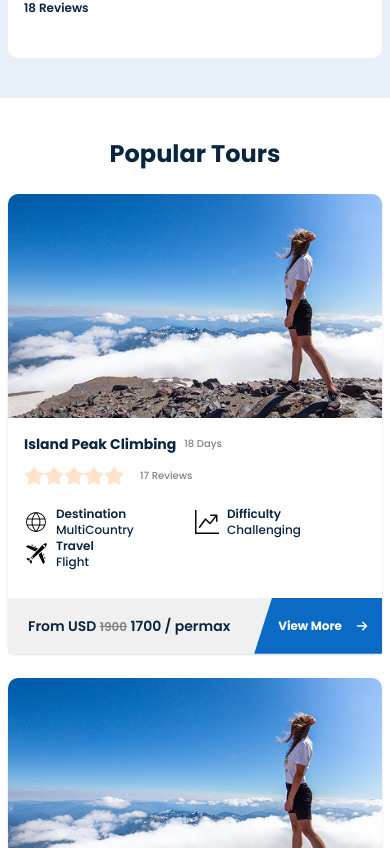
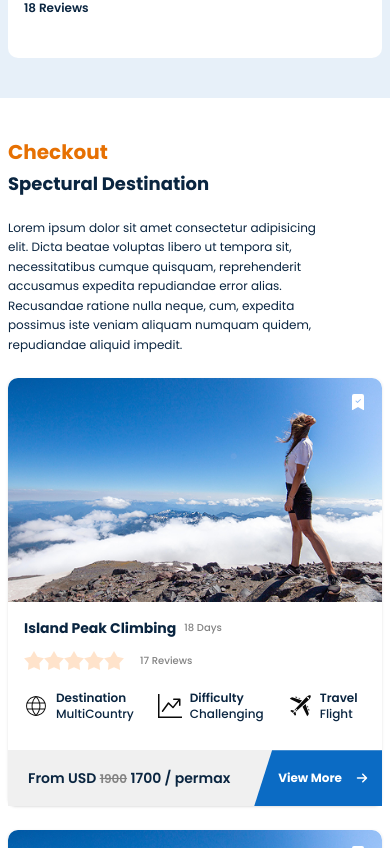
Before and after one commit to AvinasHSinha07/adventure-website, a Next.js app: page / in a window 390 px wide. Shown: the part 3396-4244 px from the top of the page. Built offline with nearby package versions, Linux system fonts and the light colour scheme.

Commit message:
added tourdetails with responsvieness

```diff
--- a/components/DetailsCard.jsx
+++ b/components/DetailsCard.jsx
@@ -1,87 +1,85 @@
-import React from "react";
+"use client"
+import React, { useState } from "react";
 import Image from "next/image";
 import { CiGlobe } from "react-icons/ci";
 import { BsGraphUpArrow } from "react-icons/bs";
 import { GiCommercialAirplane } from "react-icons/gi";
 import { FontAwesomeIcon } from "@fortawesome/react-fontawesome";
 import { faArrowRight } from "@fortawesome/free-solid-svg-icons";
+import { FaHeart } from "react-icons/fa";
+import { BsBookmarkCheckFill } from "react-icons/bs";
 
 const DetailsCard = () => {
+  const [isWishlisted, setIsWishlisted] = useState(false);
+  const [isHovered, setIsHovered] = useState(false);
+
   return (
     <div className="card bg-base-100 shadow-sm w-full sm:w-80 md:w-96">
-      <figure className="relative w-full h-56">
+      {/* Image Section with Wishlist Icon and Hover Buttons */}
+      <figure
+        className="relative w-full h-56 overflow-hidden"
+        onMouseEnter={() => setIsHovered(true)}
+        onMouseLeave={() => setIsHovered(false)}
+      >
         <Image
           src="/tourimage.png"
           alt="Tour Image"
           fill
           className="object-cover rounded-t-lg"
         />
+        {/* Wishlist Icon */}
+        <button
+          onClick={() => setIsWishlisted(!isWishlisted)}
+          className="absolute top-4 right-4 text-white"
+        >
+          <BsBookmarkCheckFill className="text-white" />
+        </button>
+
+        {/* Hover Buttons */}
+        {isHovered && (
+          <div className="absolute inset-0 flex flex-row items-center justify-center gap-3 bg-black/50 transition-opacity">
+            <button className="flex items-center gap-2 px-4 py-2 bg-[#0B6BC4] text-white font-bold text-xs rounded shadow-lg hover:bg-[#e66a00]">
+              Book Now <FontAwesomeIcon icon={faArrowRight} className="w-4 h-4" />
+            </button>
+            <button className="flex items-center gap-2 px-4 py-2 bg-[#0B6BC4] text-white font-bold text-xs rounded shadow-lg hover:bg-white hover:text-[#0B6BC4]">
+              Quick Enquiry <FontAwesomeIcon icon={faArrowRight} className="w-4 h-4" />
+            </button>
+          </div>
+        )}
       </figure>
+
       <div className="card-body p-4">
         <h2 className="text-sm font-bold text-[#0A2540] flex items-center gap-2">
           Island Peak Climbing
-          <span className="text-[#828282] text-[10px] font-medium">
-            18 Days
-          </span>
+          <span className="text-[#828282] text-[10px] font-medium">18 Days</span>
         </h2>
 
         {/* Rating Section */}
         <div className="flex items-center mt-1">
           <div className="rating rating-sm">
-            <input
-              type="radio"
-              name="rating-9"
-              className="mask mask-star-2 bg-[#FF7902]"
-            />
-            <input
-              type="radio"
-              name="rating-9"
-              className="mask mask-star-2 bg-[#FF7902]"
-              defaultChecked
-            />
-            <input
-              type="radio"
-              name="rating-9"
-              className="mask mask-star-2 bg-[#FF7902]"
-            />
-            <input
-              type="radio"
-              name="rating-9"
-              className="mask mask-star-2 bg-[#FF7902]"
-            />
-            <input
-              type="radio"
-              name="rating-9"
-              className="mask mask-star-2 bg-[#FF7902]"
-            />
+            <input type="radio" name="rating-9" className="mask mask-star-2 bg-[#FF7902]" />
+            <input type="radio" name="rating-9" className="mask mask-star-2 bg-[#FF7902]" defaultChecked />
+            <input type="radio" name="rating-9" className="mask mask-star-2 bg-[#FF7902]" />
+            <input type="radio" name="rating-9" className="mask mask-star-2 bg-[#FF7902]" />
+            <input type="radio" name="rating-9" className="mask mask-star-2 bg-[#FF7902]" />
           </div>
-          <span className="text-[#828282] text-[10px] font-medium ml-4">
-            17 Reviews
-          </span>
+          <span className="text-[#828282] text-[10px] font-medium ml-4">17 Reviews</span>
         </div>
 
         {/* Features Section */}
-        <div className="flex flex-wrap justify-between mt-3">
+        <div className="flex justify-between items-center gap-6 md:gap-0 mt-3">
           <div className="flex items-center gap-2 w-1/2 sm:w-auto">
             <CiGlobe className="text-2xl" />
             <div>
-              <h3 className="text-xs text-[#0A2540] font-semibold">
-                Destination
-              </h3>
-              <h3 className="text-xs text-[#0A2540] font-medium">
-                MultiCountry
-              </h3>
+              <h3 className="text-xs text-[#0A2540] font-semibold">Destination</h3>
+              <h3 className="text-xs text-[#0A2540] font-medium">MultiCountry</h3>
             </div>
           </div>
           <div className="flex items-center gap-2 w-1/2 sm:w-auto">
             <BsGraphUpArrow className="text-2xl" />
             <div>
-              <h3 className="text-xs text-[#0A2540] font-semibold">
-                Difficulty
-              </h3>
-              <h3 className="text-xs text-[#0A2540] font-medium">
-                Challenging
-              </h3>
+              <h3 className="text-xs text-[#0A2540] font-semibold">Difficulty</h3>
+              <h3 className="text-xs text-[#0A2540] font-medium">Challenging</h3>
             </div>
           </div>
           <div className="flex items-center gap-2 w-full sm:w-auto">
@@ -92,20 +90,18 @@ const DetailsCard = () => {
             </div>
           </div>
         </div>
+      </div>
 
-        {/* Pricing and Button */}
-      </div>
+      {/* Pricing and Button */}
       <div className="flex items-center justify-between mt-3 h-14 bg-[#F0F0F0] w-full">
         <div className="text-sm text-[#0A2540] font-semibold ml-5">
           <p>
             From USD <del className="text-[#828282] text-xs">1900</del>{" "}
-            <span className="text-sm text-[#0A2540] font-semibold">
-              1700 / permax
-            </span>
+            <span className="text-sm text-[#0A2540] font-semibold">1700 / permax</span>
           </p>
         </div>
         <div
-          className="flex items-center justify-center gap-3 pl-6  pr-3 h-14 bg-[#0B6BC4] text-white font-bold text-xs relative hover:bg-[#FF7902]  cursor-pointer"
+          className="flex items-center justify-center gap-3 pl-6 pr-3 h-14 bg-[#0B6BC4] text-white font-bold text-xs relative hover:bg-[#FF7902] cursor-pointer"
           style={{ clipPath: "polygon(14% 0%, 100% 0%, 100% 100%, 0% 100%)" }}
         >
           <span>View More</span>
--- a/components/TourDetails.jsx
+++ b/components/TourDetails.jsx
@@ -4,8 +4,10 @@ import DetailsCard from "./DetailsCard";
 const TourDetails = () => {
   return (
     <div className="md:px-10 md:py-10 px-2 py-10    ">
-      <h1 className="text-2xl font-bold text-[#0A2540] text-center mb-6">Popular Tours</h1>
-      <div className="grid grid-cols-1 sm:grid-cols-2 lg:grid-cols-3 gap-6 justify-items-center">
+       <h3 className="text-xl font-bold text-[#E67002] mb-1">Checkout</h3>
+       <h3 className="text-lg font-bold text-[#0A2540] mb-5">Spectural Destination</h3>
+       <p className="text-[#0A2540] mt-2 text-xs font-normal leading-relaxed mb-6 w-10/12">Lorem ipsum dolor sit amet consectetur adipisicing elit. Dicta beatae voluptas libero ut tempora sit, necessitatibus cumque quisquam, reprehenderit accusamus expedita repudiandae error alias. Recusandae ratione nulla neque, cum, expedita possimus iste veniam aliquam numquam quidem, repudiandae aliquid impedit.</p>
+      <div className="grid grid-cols-1 sm:grid-cols-2 lg:grid-cols-2 xl:grid-cols-3 gap-6 justify-items-center">
         <DetailsCard />
         <DetailsCard />
         <DetailsCard />
```
